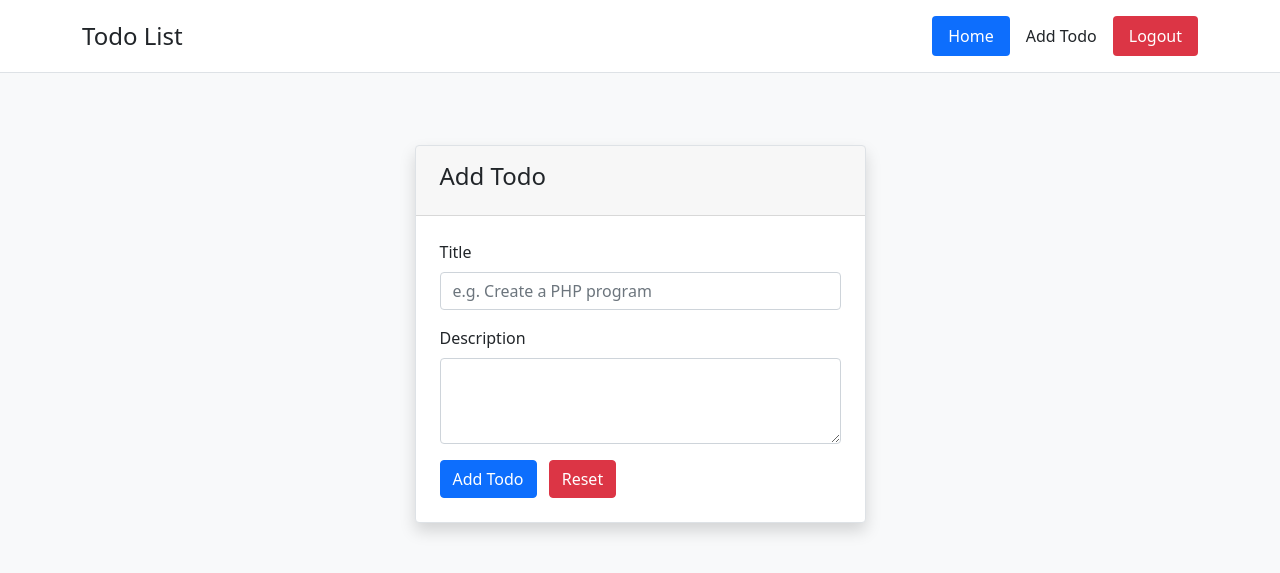
After one commit to MusabDev/todo-list-with-multi-user, a PHP site: page /add-todo.php in a window 1280 px wide. The commit adds this page. Shown: the top 573 px of the page. Run offline with PHP 8.4, Linux system fonts and the light colour scheme; the visitor is signed in with stand-in values (Sample User, id 1).

Commit message:
Add files via upload

```diff
--- /dev/null
+++ b/add-todo.php
@@ -0,0 +1,88 @@
+<?php
+include "includes/config.php";
+session_start();
+if (!isset($_SESSION["user_email"])) {
+    header("Location: index.php");
+    die();
+}
+
+$msg = "";
+
+if (isset($_POST["addTodo"])) {
+    $title = mysqli_real_escape_string($conn, $_POST["title"]);
+    $desc = mysqli_real_escape_string($conn, $_POST["desc"]);
+
+    // Get User Id based on user email
+    $sql = "SELECT id FROM users WHERE email='{$_SESSION["user_email"]}'";
+    $res = mysqli_query($conn, $sql);
+    $count = mysqli_num_rows($res);
+    if ($count > 0) {
+        $row = mysqli_fetch_assoc($res);
+        $user_id = $row["id"];
+    } else {
+        $user_id = 0;
+    }
+    $sql = null;
+
+    // Inserting todo
+    $sql = "INSERT INTO todos (title, description, user_id) VALUES ('$title', '$desc', '$user_id')";
+    $res = mysqli_query($conn, $sql);
+    if ($res) {
+        $_POST["title"] = "";
+        $_POST["desc"] = "";
+        $msg = "<div class='alert alert-success'>Todo is created.</div>";
+    } else {
+        $msg = "<div class='alert alert-danger'>Todo is not created.</div>";
+    }
+}
+
+?>
+
+
+<!doctype html>
+<html lang="en">
+
+<head>
+    <?php getHead(); ?>
+</head>
+
+<body class="bg-light">
+    <?php getHeader(); ?>
+
+    <div class="container py-5">
+        <div class="row">
+            <div class="col-md-5 mx-auto">
+                <div class="card bg-white rounded border shadow">
+                    <div class="card-header px-4 py-3">
+                        <h4 class="card-title">Add Todo</h4>
+                    </div>
+                    <div class="card-body p-4">
+                        <?php echo $msg; ?>
+                        <form action="" method="POST">
+                            <div class="mb-3">
+                                <label for="title" class="form-label">Title</label>
+                                <input type="text" class="form-control" id="title" name="title" placeholder="e.g. Create a PHP program" value="<?php if (isset($_POST["addTodo"])) {
+                                                                                                                                                    echo $_POST["title"];
+                                                                                                                                                } ?>" required>
+                            </div>
+                            <div class="mb-3">
+                                <label for="desc" class="form-label">Description</label>
+                                <textarea class="form-control" id="desc" name="desc" rows="3" required><?php if (isset($_POST["addTodo"])) {
+                                                                                                            echo $_POST["title"];
+                                                                                                        } ?></textarea>
+                            </div>
+                            <div>
+                                <button type="submit" name="addTodo" class="btn btn-primary me-2">Add Todo</button>
+                                <button type="reset" class="btn btn-danger">Reset</button>
+                            </div>
+                        </form>
+                    </div>
+                </div>
+            </div>
+        </div>
+    </div>
+
+    <script src="https://cdn.jsdelivr.net/npm/bootstrap@5.1.0/dist/js/bootstrap.bundle.min.js" integrity="sha384-U1DAWAznBHeqEIlVSCgzq+c9gqGAJn5c/t99JyeKa9xxaYpSvHU5awsuZVVFIhvj" crossorigin="anonymous"></script>
+</body>
+
+</html>
--- a/includes/config.php
+++ b/includes/config.php
@@ -63,3 +63,46 @@ function createUser($email, $password)
     $result = mysqli_query($conn, $sql);
     return $result;
 }
+
+
+/* ====================================================== */
+/* Get Head function */
+/* ====================================================== */
+
+function getHead()
+{
+    $output = '<!-- Required meta tags -->
+    <meta charset="utf-8">
+    <meta name="viewport" content="width=device-width, initial-scale=1">
+
+    <!-- Bootstrap CSS -->
+    <link href="https://cdn.jsdelivr.net/npm/bootstrap@5.1.0/dist/css/bootstrap.min.css" rel="stylesheet" integrity="sha384-KyZXEAg3QhqLMpG8r+8fhAXLRk2vvoC2f3B09zVXn8CA5QIVfZOJ3BCsw2P0p/We" crossorigin="anonymous">
+
+    <title>Todo List - Pure Coding</title>';
+
+    echo $output;
+}
+
+
+/* ====================================================== */
+/* Get Header function */
+/* ====================================================== */
+
+function getHeader()
+{
+    $output = '<header class="py-3 mb-4 border-bottom bg-white">
+        <div class="d-flex flex-wrap justify-content-center container">
+            <a href="todos.php" class="d-flex align-items-center mb-3 mb-md-0 me-md-auto text-dark text-decoration-none">
+                <span class="fs-4">Todo List</span>
+            </a>
+
+            <ul class="nav nav-pills">
+                <li class="nav-item"><a href="todos.php" class="nav-link active" aria-current="page">Home</a></li>
+                <li class="nav-item"><a href="add-todo.php" class="nav-link text-dark">Add Todo</a></li>
+                <li class="nav-item"><a href="logout.php" class="nav-link bg-danger text-white">Logout</a></li>
+            </ul>
+        </div>
+    </header>';
+
+    echo $output;
+}
```
Also changed, not shown: index.php (+1 -8 lines), todos.php (+17 -2 lines).
